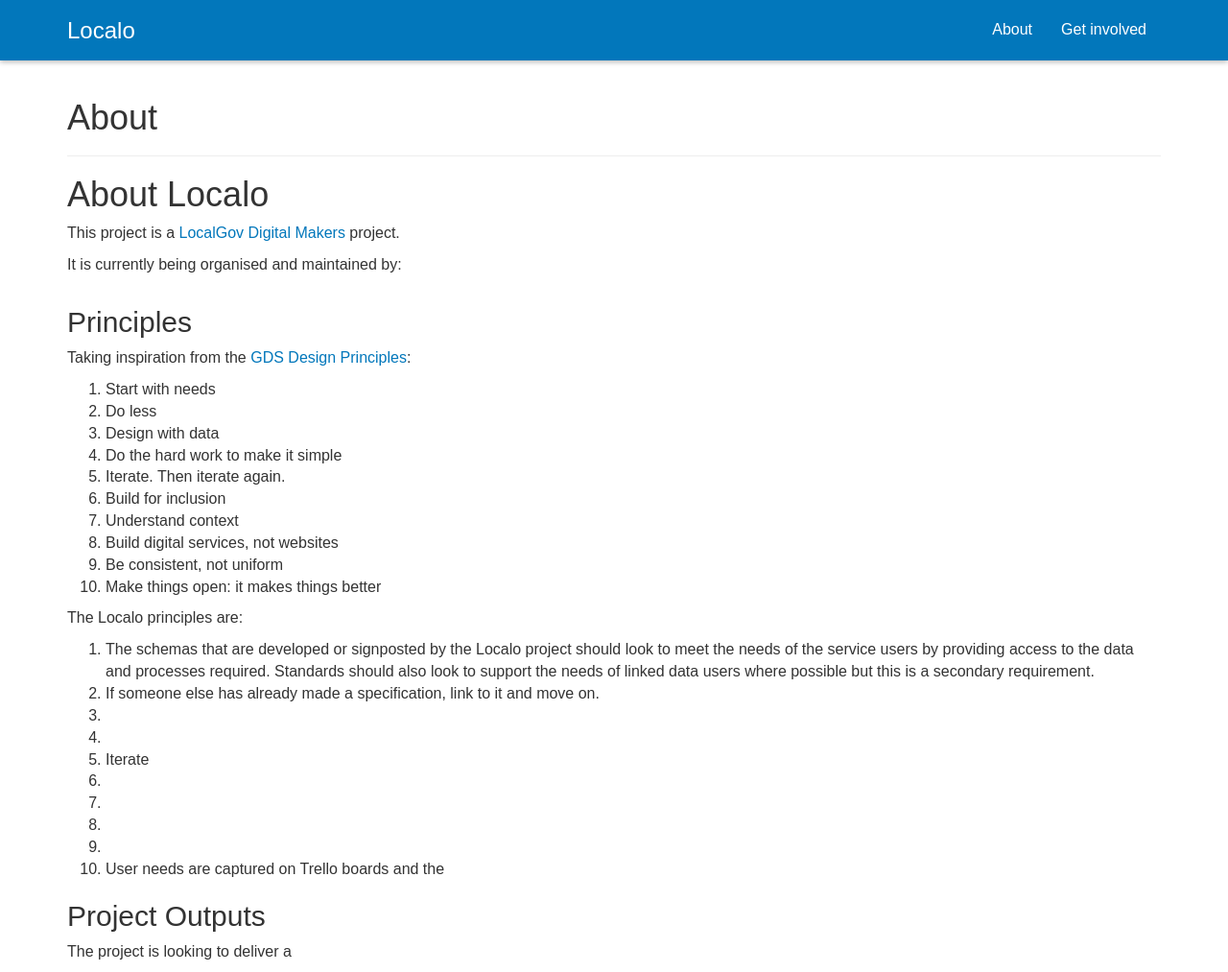
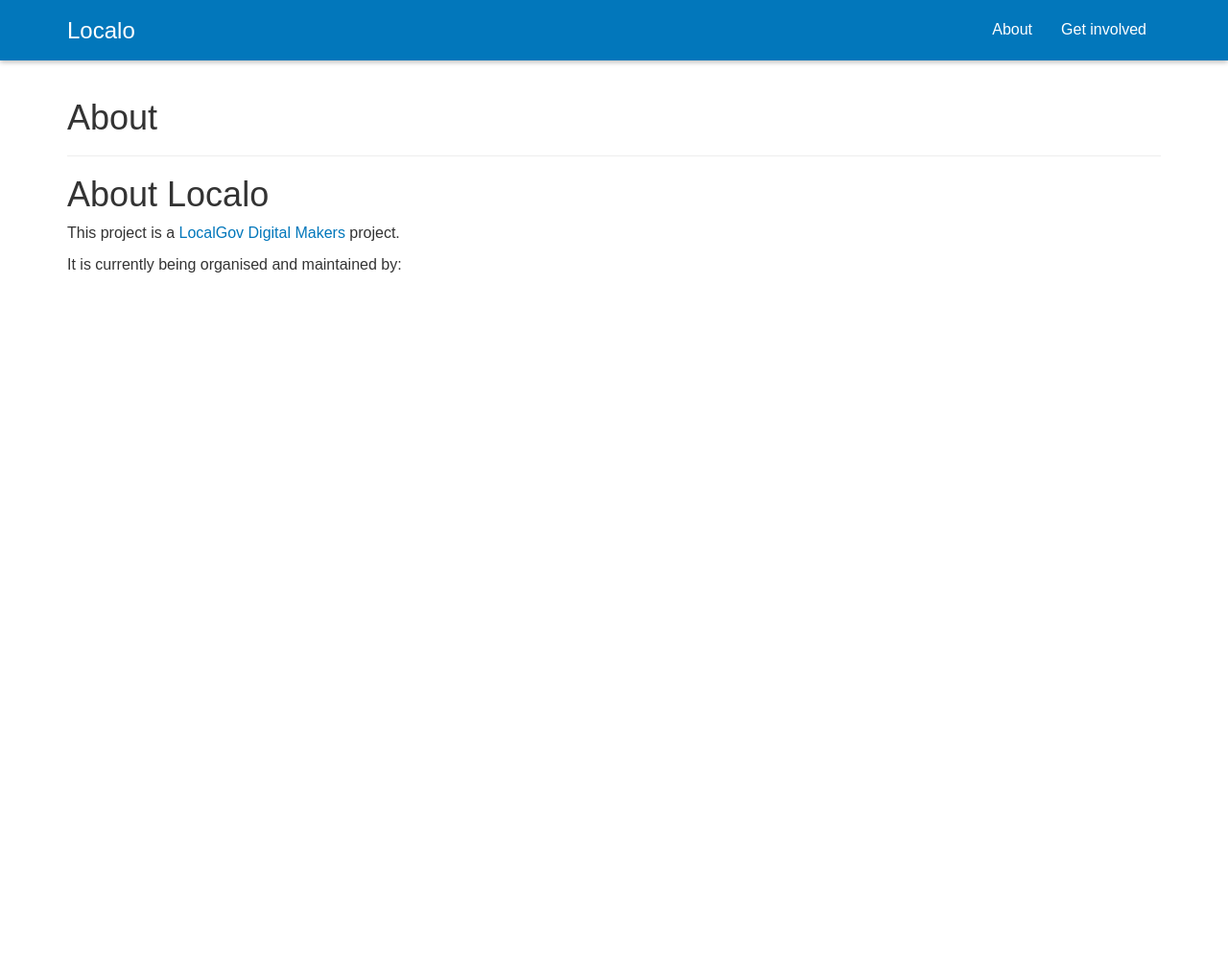
Before and after one commit to LocalGovDigital/localo, a Jekyll site: the page built from about.md, in a window 1280 px wide. Shown: the whole page at 96% size. Built offline with Jekyll 4.4.1, drawn with Linux system fonts in a browser that asks for light colours; nearby versions of some CDN libraries; some web fonts are replaced; a script that is not in the unit is left out; after the commit the page ends 900 px from its top, so only the background shows below that.

Commit message:
Update about.md

```diff
--- a/about.md
+++ b/about.md
@@ -19,45 +19,5 @@ It is currently being organised and maintained by:
     </div>
 </div>
 
-## Principles
-
-Taking inspiration from the [GDS Design Principles](https://www.gov.uk/design-principles):
-
-1. Start with needs
-1. Do less
-1. Design with data
-1. Do the hard work to make it simple
-1. Iterate. Then iterate again.
-1. Build for inclusion
-1. Understand context
-1. Build digital services, not websites
-1. Be consistent, not uniform
-1. Make things open: it makes things better
-
-The Localo principles are:
-
-1. The schemas that are developed or signposted by the Localo project should look to meet the needs of the service users by providing access to the data and processes required. Standards should also look to support the needs of linked data users where possible but this is a secondary requirement.
-
-1. If someone else has already made a specification, link to it and move on.
-
-1.
-
-1.
-
-1. Iterate
-
-1.
-
-1.
-
-1.
-
-1.
-
-1. User needs are captured on Trello boards and the
-
-## Project Outputs
-
-The project is looking to deliver a
 
 <script src="http://lab.lepture.com/github-cards/widget.js"></script>
```
